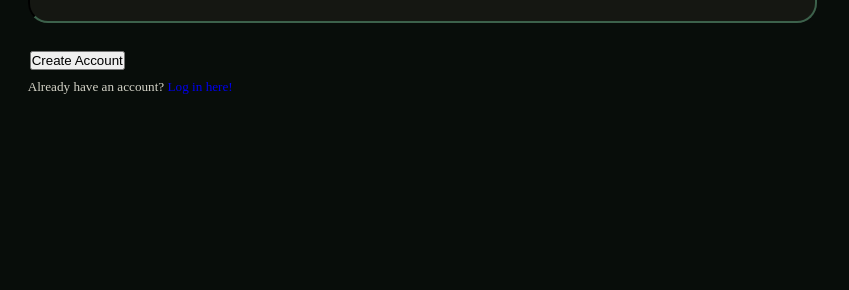
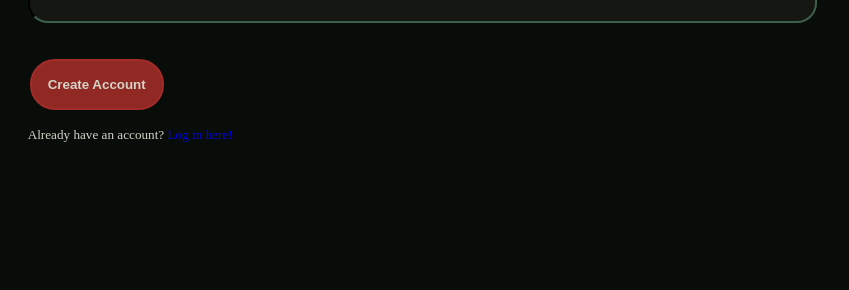
Before and after one commit to hny-codes/odin-sign-up-form, a plain HTML site: page index.html in a window 1280 px wide. Shown: the part 510-800 px from the top of the page, 431-1280 px from the left. Drawn offline with Linux system fonts and the light colour scheme; a web font is replaced by a local one.

Commit message:
Add styling to account button

```diff
--- a/style.css
+++ b/style.css
@@ -99,7 +99,17 @@ ul {
 
 .element-container button {
   position: absolute;
-    bottom: 220px;
+  bottom: 180px;
+  background-color: var(--accent-color-secondary);
+  color: var(--text-color-primary);
+  border: 2px solid var(--accent-color-primary);
+  border-radius: 25px;
+  font-weight: bolder;
+  padding: 1rem;
+}
+
+.element-container button:hover {
+  cursor: pointer;
 }
 
 .field {
@@ -131,10 +141,9 @@ ul {
 } */
 
 .account-container {
-  margin-top: 2rem;
+  margin-top: 5rem;
 }
 
-.account-container button,
 .account-container p {
   margin-top: 1.5rem;
 }
```
Lines whose indentation alone changed are shown as unchanged.
